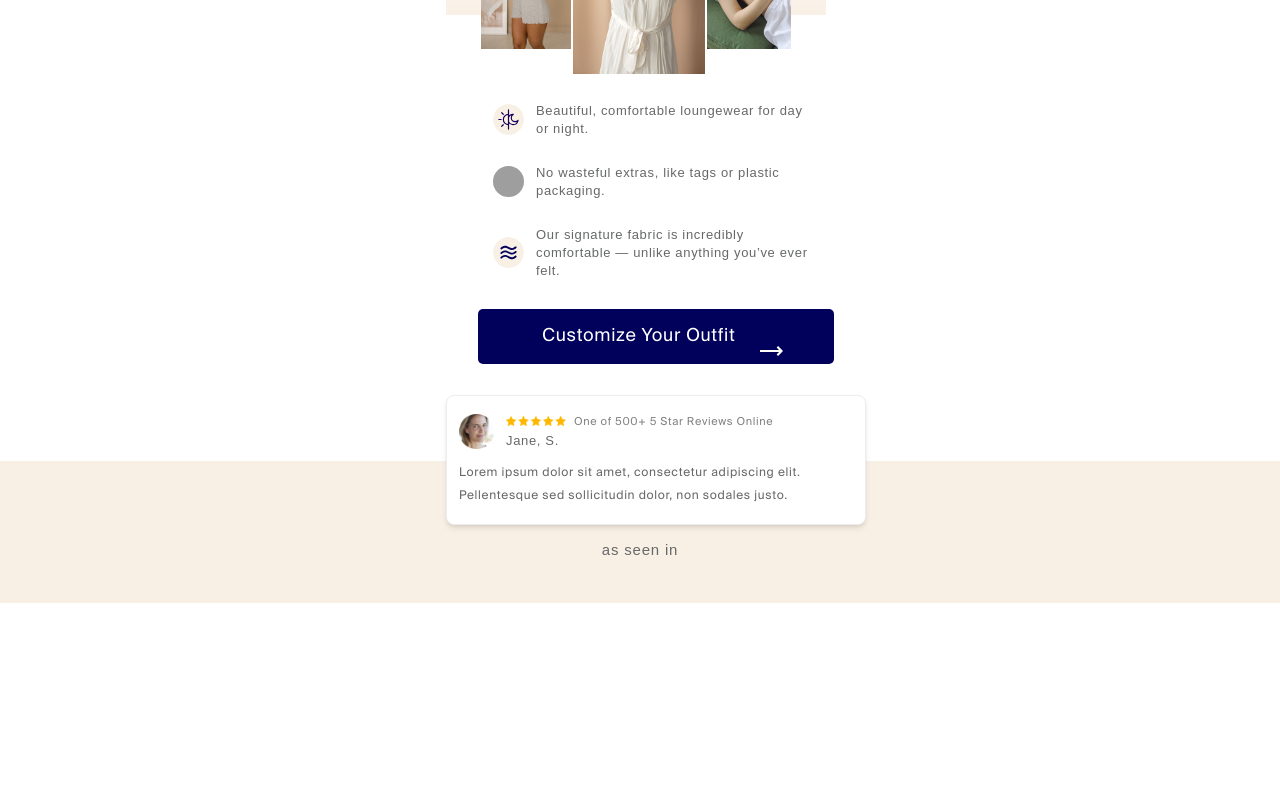
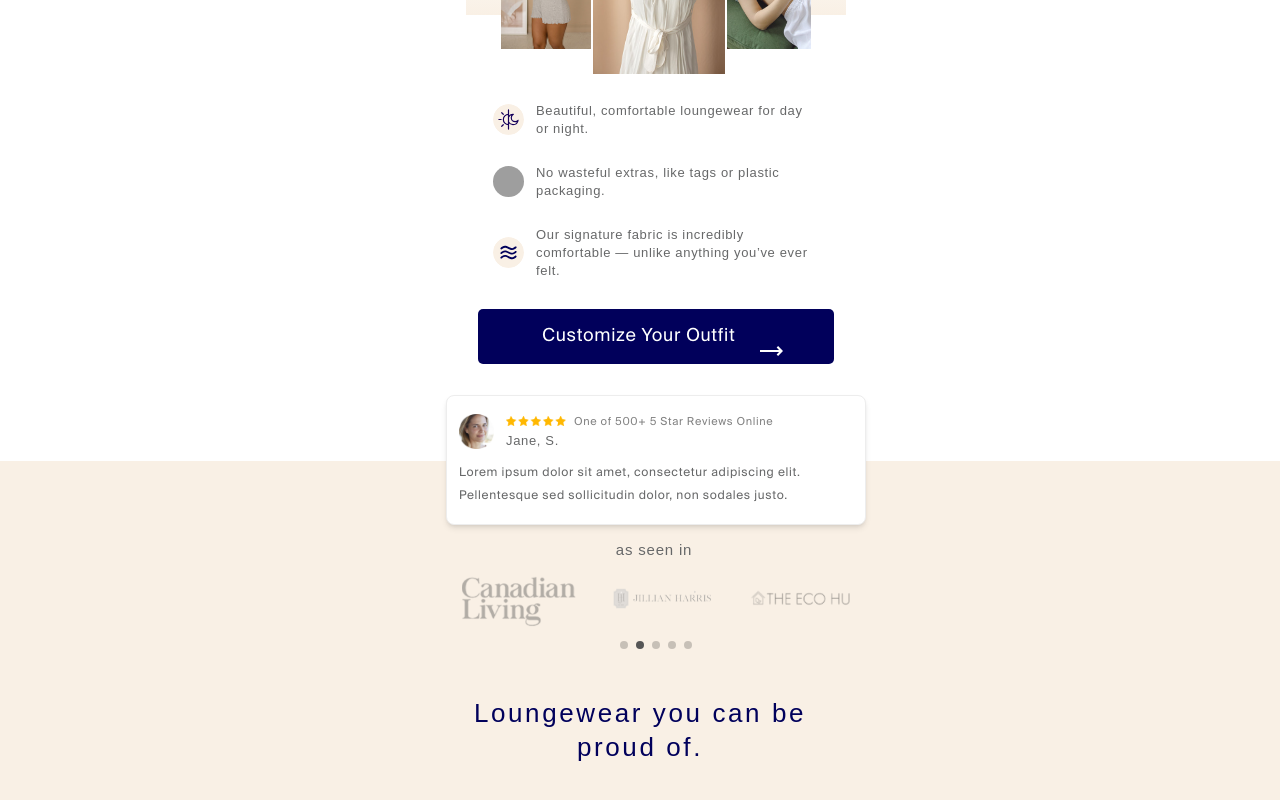
Before and after one commit to Orpheus29/react-tw__byteex-loungewear, a React (Vite) app: page / in a window 1280 px wide. Shown: the part 328-1128 px from the top of the page. Before the commit the page ends 931 px from the top, so only its background shows below. Built offline with nearby package versions, Linux system fonts and the light colour scheme; grey boxes are pictures that could not be loaded.

Commit message:
feat: Add lesser swiper slider to benefits section

```diff
--- a/package.json
+++ b/package.json
@@ -11,7 +11,8 @@
   },
   "dependencies": {
     "react": "^18.2.0",
-    "react-dom": "^18.2.0"
+    "react-dom": "^18.2.0",
+    "swiper": "^11.1.3"
   },
   "devDependencies": {
     "@types/react": "^18.2.66",
--- /dev/null
+++ b/src/assets/images/index.js
@@ -0,0 +1,5 @@
+import hero1 from './hero-1.png';
+import hero2 from './hero-2.png';
+import hero3 from './hero-3.png';
+
+export const SwiperHeroes = [hero1, hero2, hero3];
--- a/src/index.css
+++ b/src/index.css
@@ -26,3 +26,11 @@
   background-size: 110%;
   background-position: 0 100%;
 }
+
+.swiper-pagination-bullet-active {
+  @apply bg-primary-suisse;
+}
+
+.custom-pagination {
+  @apply text-center mt-1;
+}
--- a/src/sections/Benefits.jsx
+++ b/src/sections/Benefits.jsx
@@ -1,3 +1,10 @@
+import { Swiper, SwiperSlide } from 'swiper/react';
+import 'swiper/css/pagination';
+import { Pagination, Autoplay } from 'swiper/modules';
+import 'swiper/css/navigation';
+import 'swiper/css/thumbs';
+import 'swiper/css';
+
 import {
   brand1,
   brand2,
@@ -5,13 +12,17 @@ import {
   brand4,
   brand5,
 } from '../assets/images/brands';
+// import { Button } from '../components';
+// import { SwiperHeroes } from '../assets/images';
 
 export const Benefits = () => {
   return (
-    <div className='max-w-screen-small my-0 mx-auto wide:max-w-screen-wide text-primary-suisse tracking-wider pt-20 pb-11 wide:pb-14'>
-      <p className='text-base1 wide:text-xl1 text-center'>as seen in</p>
+    <div className='wide:max-w-screen-wide mx-auto text-primary-suisse tracking-wider pt-20 pb-11 wide:pb-14'>
+      <p className='text-base1 wide:text-xl1 text-center mb-4 pl-7'>
+        as seen in
+      </p>
 
-      <div className='hidden wide:flex h-[54px] justify-between items-center mt-4'>
+      <div className='hidden wide:flex h-[54px] mb-[110px] justify-between items-center'>
         <img
           src={brand1}
           alt='brand1 logo'
@@ -39,6 +50,70 @@ export const Benefits = () => {
         />
       </div>
 
+      <div className='wide:hidden max-w-[420px] mb-10 mx-auto pl-8'>
+        {/* <div className='flex flex-col w-[40%] h-[20%] justify-center items-center'> */}
+        <Swiper
+          loop
+          modules={[Pagination, Autoplay]}
+          autoplay={{
+            delay: 3000,
+            disableOnInteraction: true,
+            pauseOnMouseEnter: true,
+          }}
+          slidesPerView={3}
+          spaceBetween={30}
+          width={400}
+          pagination={{
+            el: '.custom-pagination',
+            clickable: true,
+          }}
+        >
+          <SwiperSlide>
+            <img
+              src={brand1}
+              alt='brand1 logo'
+              className='py-4'
+            />
+          </SwiperSlide>
+          <SwiperSlide>
+            <img
+              src={brand2}
+              alt='brand2 logo'
+            />
+          </SwiperSlide>
+          <SwiperSlide>
+            <img
+              src={brand3}
+              alt='brand3 logo'
+              className='py-3'
+            />
+          </SwiperSlide>
+          <SwiperSlide>
+            <img
+              src={brand4}
+              alt='brand4 logo'
+              className='py-3'
+            />
+          </SwiperSlide>
+          <SwiperSlide>
+            <img
+              src={brand5}
+              alt='brand5 logo'
+              className='py-1'
+            />
+          </SwiperSlide>
+        </Swiper>
+
+        <div className='custom-pagination' />
+      </div>
+
+      <div className='max-w-screen-small wide:max-w-screen-wide mx-auto flex wide:justify-between gap-[101px] items-center tracking-wider wide:items-start'>
+        <div>
+          <h1 className='text-primary-navy text-4xl2 wide:text-5xl tracking-widest text-center wide:text-left mb-[25px] wide:mb-[85px]'>
+            Loungewear you can be proud of.
+          </h1>
+        </div>
+      </div>
     </div>
   );
 };
--- a/src/sections/Hero.jsx
+++ b/src/sections/Hero.jsx
@@ -24,7 +24,7 @@ export const Hero = () => {
             Don’t apologize for being comfortable.
           </h1>
 
-          <div className='wide:hidden relative mt-[17px]'>
+          <div className='wide:hidden relative mt-[17px] flex justify-center'>
             <HeroGirls />
           </div>
 
```
Also changed, not shown: 1 other file (tests, documents, lock files or other folders).
